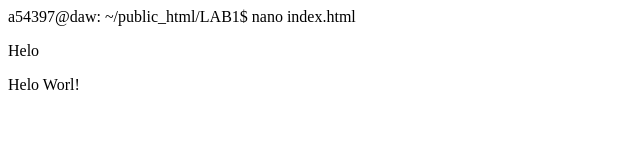
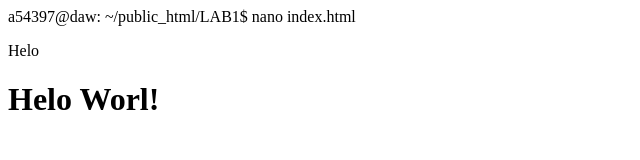
Before and after one commit to a54397/LAB1, a plain HTML site: page index.html in a window 1280 px wide. Shown: the whole page, without its empty margins (0-640 px from the left). Drawn offline with Linux system fonts and the light colour scheme.

Commit message:
alteracao do estilo

```diff
--- a/index.html
+++ b/index.html
@@ -8,6 +8,6 @@ a54397@daw: ~/public_html/LAB1$ nano index.html
 	<p>Helo</title>
 </head>
 </body>
-	<p>Helo Worl!</p>
+	<h1>Helo Worl!</h1>
 </body>
 </html>
```
